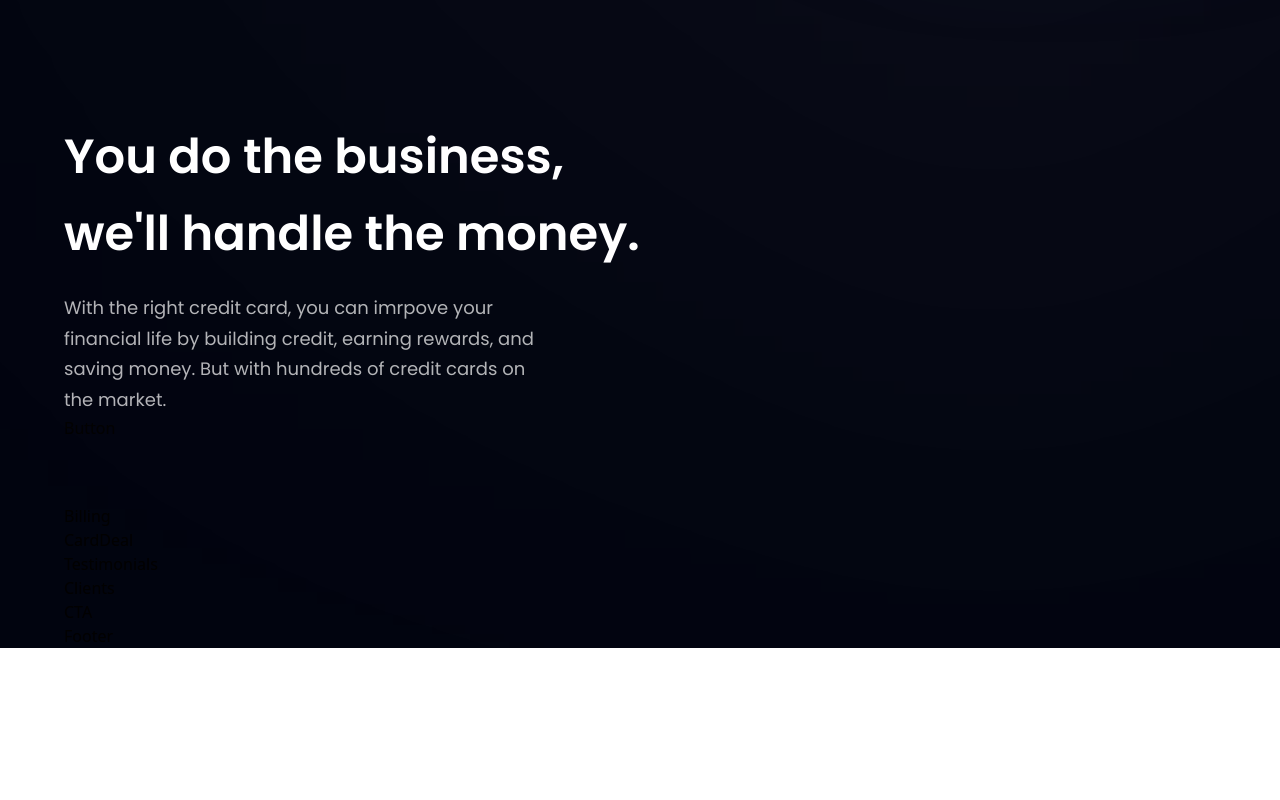
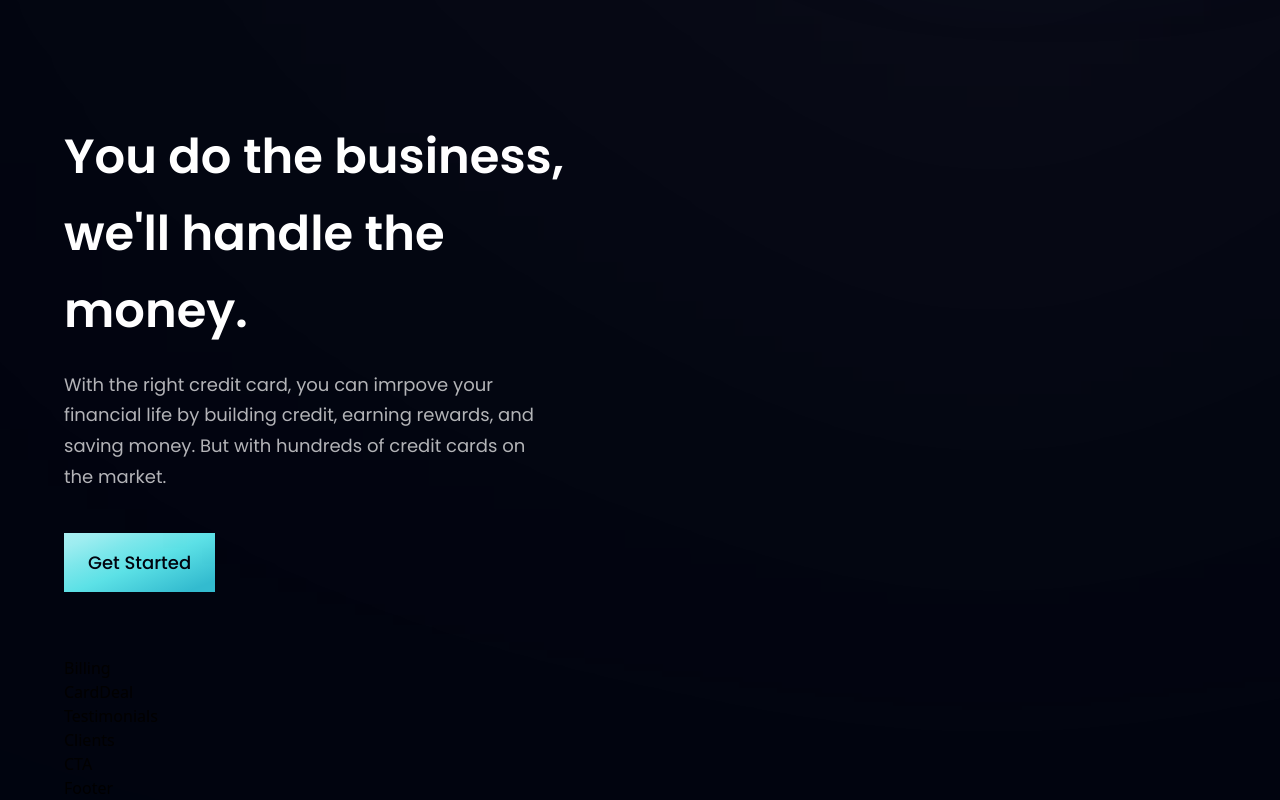
Before and after one commit to mikeydgithub/modern_ui, a React (Vite) app in the folder modern_ui_app/: page / in a window 1280 px wide. Shown: the part 890-1690 px from the top of the page. Before the commit the page ends 1538 px from the top, so only its background shows below. Built offline with nearby package versions, Linux system fonts and the light colour scheme.

Commit message:
sunday commit

```diff
--- a/modern_ui_app/src/components/Business.jsx
+++ b/modern_ui_app/src/components/Business.jsx
@@ -1,6 +1,12 @@
 import { features } from '../constants';
 import styles, { layout } from '../style'
 import Button from './Button';
+
+const FeatureCard = () => (
+  <div>
+
+  </div>
+)
 
 const Business = () => {
   return (
@@ -10,6 +16,12 @@
         <p className={`${styles.paragraph} max-w-[470px] mt-5`}>With the right credit card, you can imrpove your financial life by building credit, earning rewards, and saving money. But with hundreds of credit cards on the market.</p>
         <Button styles="mt-10"/>
       </div>
+
+      <div className={`${layout.sectionImg} flex-col`}>
+        {features.map(( feature, index ) => (
+          <FeatureCard key={feature.id}{...feature}/>
+        ))}
+      </div>
     </section>
   )
 }
--- a/modern_ui_app/src/components/Button.jsx
+++ b/modern_ui_app/src/components/Button.jsx
@@ -1,8 +1,10 @@
 import React from 'react'
 
-const Button = () => {
+const Button = ({ styles }) => {
   return (
-    <div>Button</div>
+    <button type="button" className={`py-4 px-6 bg-blue-gradient font-poppins font-medium text-[18px] text-primary outline-none ${styles}`}>
+      Get Started
+    </button>
   )
 }
 
```
